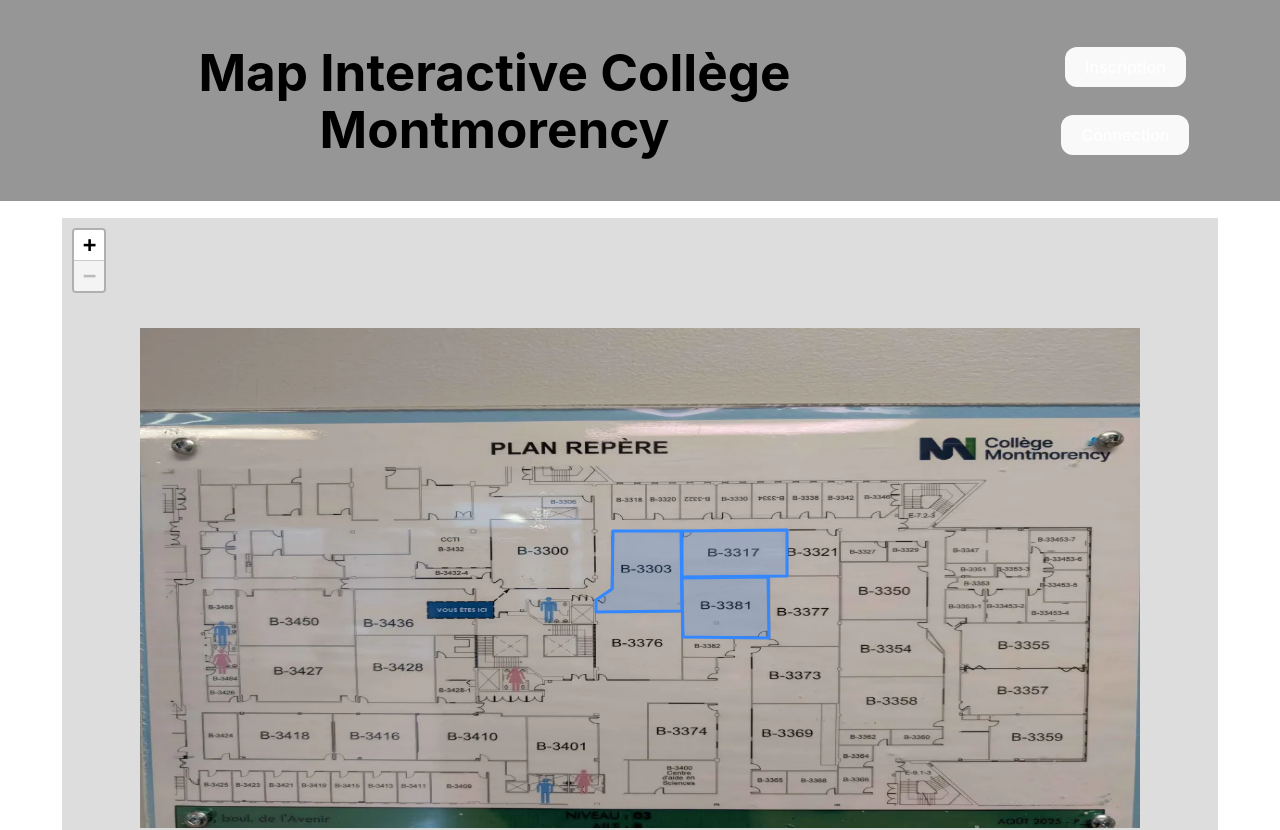
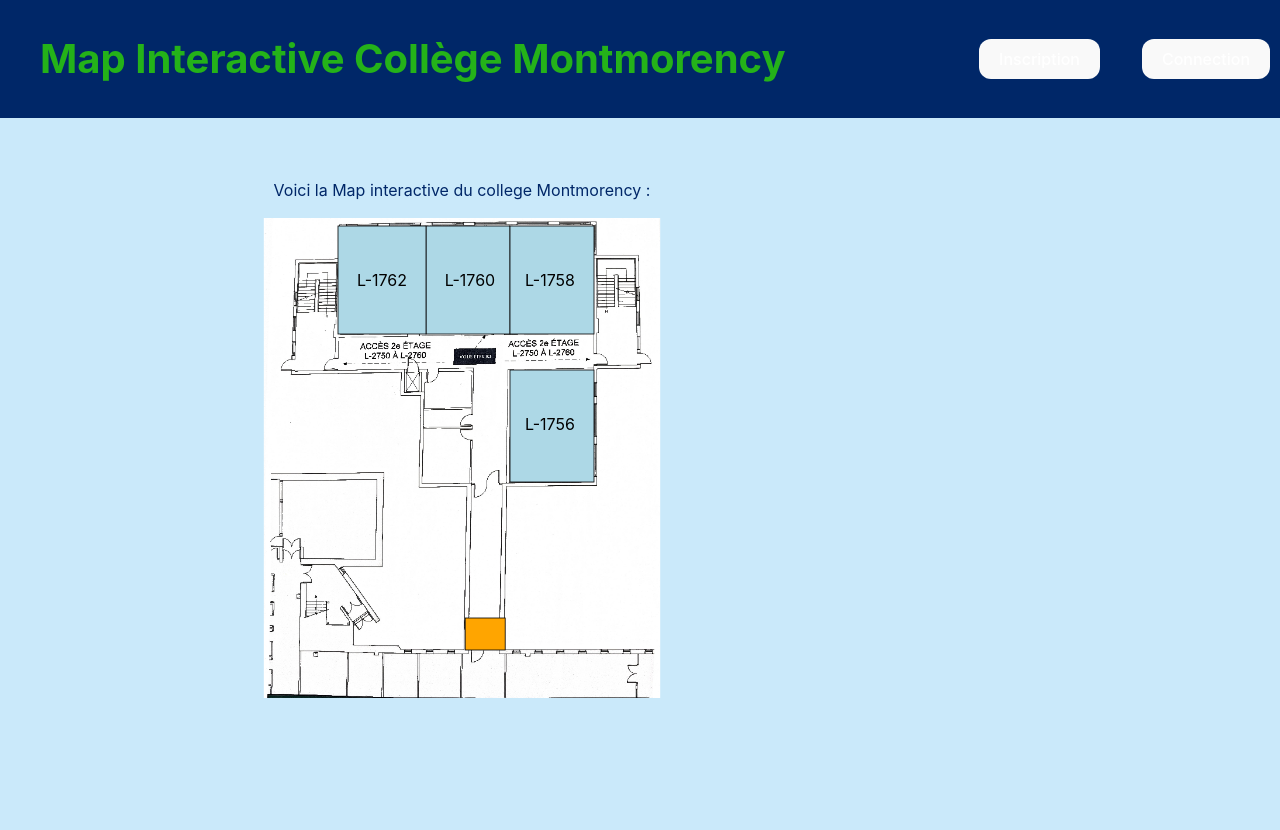
Before and after one commit to Felix-Etienne/map_interractive_montmorency, a React (Vite) app in the folder frontend/: page / in a window 1280 px wide. Shown: the top 830 px of the page. Built offline with nearby package versions, Linux system fonts and the light colour scheme.

Commit message:
Creation du svg - Début

```diff
--- a/frontend/index.html
+++ b/frontend/index.html
@@ -3,7 +3,6 @@
   <head>
     <meta charset="UTF-8" />
     <meta name="viewport" content="width=device-width, initial-scale=1.0" />
-    <link rel="stylesheet" href="https://unpkg.com/leaflet/dist/leaflet.css" />
     <title>Map Interactive Montmorency</title>
   </head>
   <body>
--- a/frontend/src/components/App.css
+++ b/frontend/src/components/App.css
@@ -1,5 +1,5 @@
 #root {
-  max-width: 1280px;
+  max-width: 2280px;
   margin: 0 auto;
   padding: 2rem;
   text-align: center;
--- a/frontend/src/components/Header/Header.css
+++ b/frontend/src/components/Header/Header.css
@@ -8,7 +8,7 @@
     left: 0;
     z-index: 10000;
     width: 100%;
-    background-color: rgb(150, 150, 150);
+    background-color: #002768;
 }
 .boutton-inscri button {
     border: none;
@@ -25,9 +25,12 @@
 
 }
 
-h1{
-    color: rgb(0, 0, 0);
+h1 {
+    font-size: 2.5em;
+    color: #24b219;
+    margin-left: 20px;
 }
+
 .main {
   margin-top: 100px;
   padding: 30px;
--- a/frontend/src/components/Map/Map.css
+++ b/frontend/src/components/Map/Map.css
@@ -1,4 +1,4 @@
-#map {
+.map-container {
     height: 90vh;
-    width: 100%;
+    width: 100vh;
 }
--- a/frontend/src/components/Map/Map.jsx
+++ b/frontend/src/components/Map/Map.jsx
@@ -1,77 +1,31 @@
 import "./Map.css";
 import "https://unpkg.com/leaflet/dist/leaflet.js";
-import image from "../../Images/ImageMap.png";
+import image from "../../Images/a7fc6ee5.png";
 import { useEffect } from "react";
 
 export default function Map({ imageSize = [2000, 1000], imageUrl = image, polygons = [] }) {
 
     useEffect(() => {
-        const container = L.DomUtil.get("map");
-        if (container != null) {
-            container._leaflet_id = null;
-        }
+        document.querySelectorAll(".salle").forEach(salle => {
+            salle.addEventListener("click", () => {
+                const id = salle.id;
+                console.log("Salle cliquée :", id);
 
-
-        const [mapWidth, mapHeight] = imageSize;
-
-        const map = L.map("map", {
-            crs: L.CRS.Simple,
-            minZoom: -1,
-            maxZoom: 4,
+                highlightClass(id);
+            });
         });
 
-        // Définir les bornes de l'image
-        var bounds = [
-            [0, 0],
-            [mapHeight, mapWidth],
-        ];
+        function highlightClass(id) {
+            // reset
+            document.querySelectorAll(".salle").forEach(e => {
+                e.setAttribute("fill", "lightblue");
+            });
 
-        // Ajouter l'image du Cégep
-        L.imageOverlay(imageUrl, bounds).addTo(map);
+            if (!id) return;
 
-        // Ajuster la vue pour montrer toute l'image
-        map.fitBounds(bounds);
-
-        var popup = L.popup();
-
-        function onMapClick(e) {
-            popup
-                .setLatLng(e.latlng)
-                .setContent("You clicked the map at " + e.latlng.toString())
-                .openOn(map);
+            let el = document.getElementById(id);
+            if (el) el.setAttribute("fill", "lightgreen");
         }
-
-        map.on("click", onMapClick);
-
-        polygons.forEach(({ coords, label }) => {
-            L.polygon(coords).addTo(map).bindPopup(label);
-        });
-        const classB3381 = L.polygon([
-            [382.89807, 1086],
-            [380.397744, 1258.5],
-            [501.052092, 1256.8125],
-            [500.977047, 1083.375],
-        ]).addTo(map).bindPopup("B-3381");
-
-        const classB3317 = L.polygon([
-            [502.004763, 1083.5],
-            [593.75937, 1083.9375],
-            [595.388662, 1294.625],
-            [504.388599, 1293.625],
-        ]).addTo(map).bindPopup("B-3317");
-
-        const classB3303 = L.polygon([
-            [432.589864, 911.625],
-            [456.976036, 911],
-            [477.968777, 944.25],
-            [593.353813, 945],
-            [594.175613, 1081.8125],
-            [433.213602, 1083.125],
-        ]).addTo(map).bindPopup("B-3303");
-
-        return () => {
-            map.remove();
-        };
     }, []);
 
 
@@ -81,7 +35,28 @@
         <>
             <div className="map-container">
                 <p>Voici la Map interactive du college Montmorency : </p>
-                <div id="map"></div>
+                <div>
+                    <svg id="plan" viewBox="0 0 1000 600" width="100%">
+                        <image href={image} x="0" y="0" width="100%" height="600" />
+                        <g>
+                            <rect id="L1760" class="salle" x="455" y="10" width="105" height="135" fill="lightblue" stroke="black" />
+                            <text x="510" y="85" fontSize="20" textAnchor="middle" fill="black">L-1760</text>
+                        </g>
+                        <g>
+                            <rect id="L1762" class="salle" x="345" y="10" width="110" height="135" fill="lightblue" stroke="black" />
+                            <text x="400" y="85" fontSize="20" textAnchor="middle" fill="black">L-1762</text>
+                        </g>
+                        <g>
+                            <rect id="L1758" class="salle" x="560" y="10" width="105" height="135" fill="lightblue" stroke="black" />
+                            <text x="610" y="85" fontSize="20" textAnchor="middle" fill="black">L-1758</text>
+                        </g>
+                        <g>
+                            <rect id="L1756" class="salle" x="560" y="190" width="105" height="140" fill="lightblue" stroke="black" />
+                            <text x="610" y="265" fontSize="20" textAnchor="middle" fill="black">L-1756</text>
+                        </g>
+                        <rect id="sortie" class="exit" x="504" y="500" width="50" height="40" fill="orange" stroke="black" />
+                    </svg>
+                </div>
             </div>
         </>
 
--- a/frontend/src/index.css
+++ b/frontend/src/index.css
@@ -4,8 +4,8 @@
   font-weight: 400;
 
   color-scheme: light dark;
-  color: rgba(0, 0, 0, 0.87);
-  background-color: #d1dce2;
+  color: #000000;
+  background-color: #cae9fa;
 
   font-synthesis: none;
   text-rendering: optimizeLegibility;
@@ -55,8 +55,8 @@
 
 @media (prefers-color-scheme: light) {
   :root {
-    color: #213547;
-    background-color: #ffffff;
+    color: #002768;
+    background-color: #cae9fa;
   }
   a:hover {
     color: #747bff;
```
Also changed, not shown: frontend/src/Images/Client_LogoLogin.png (added), frontend/src/Images/a7fc6ee5.png (added).
